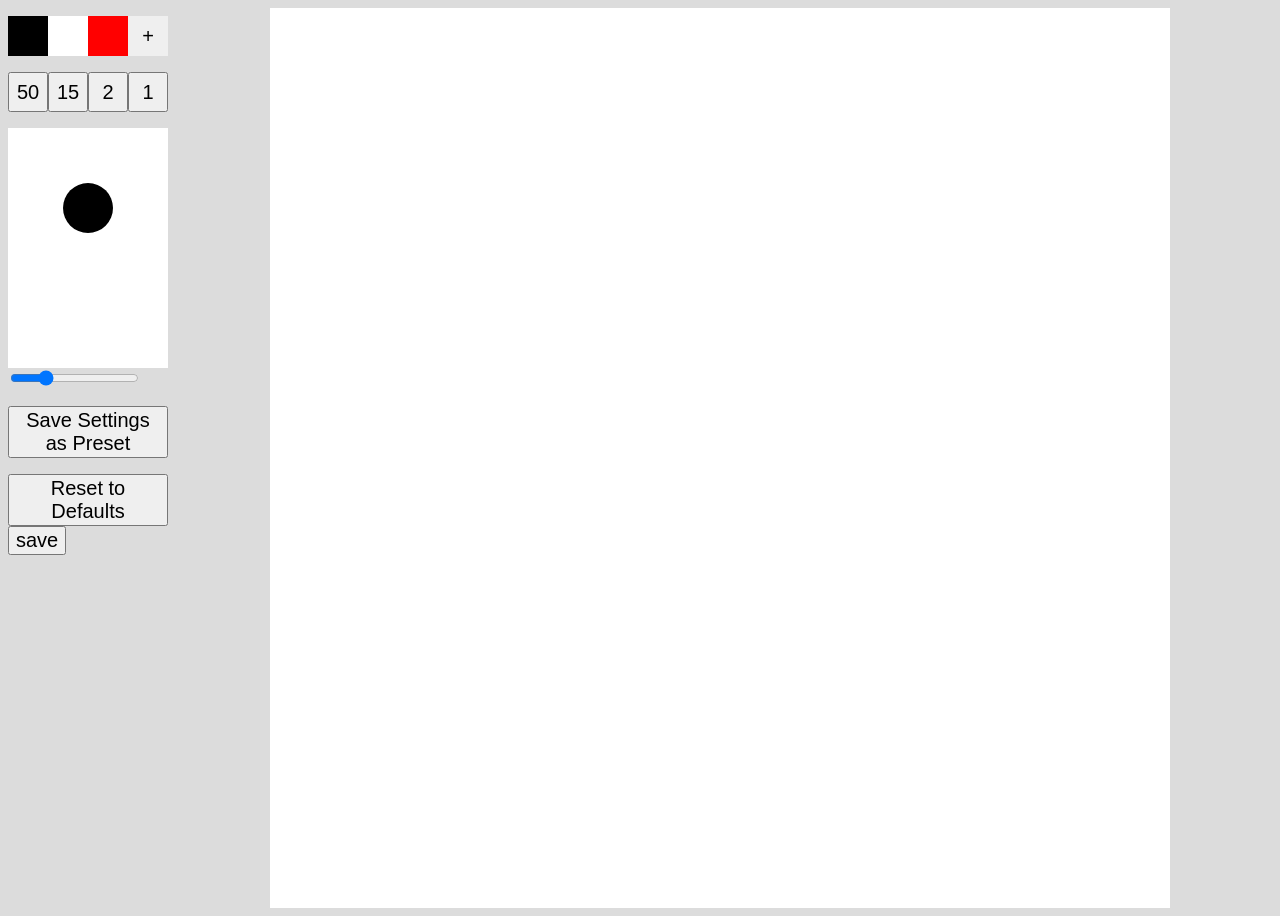
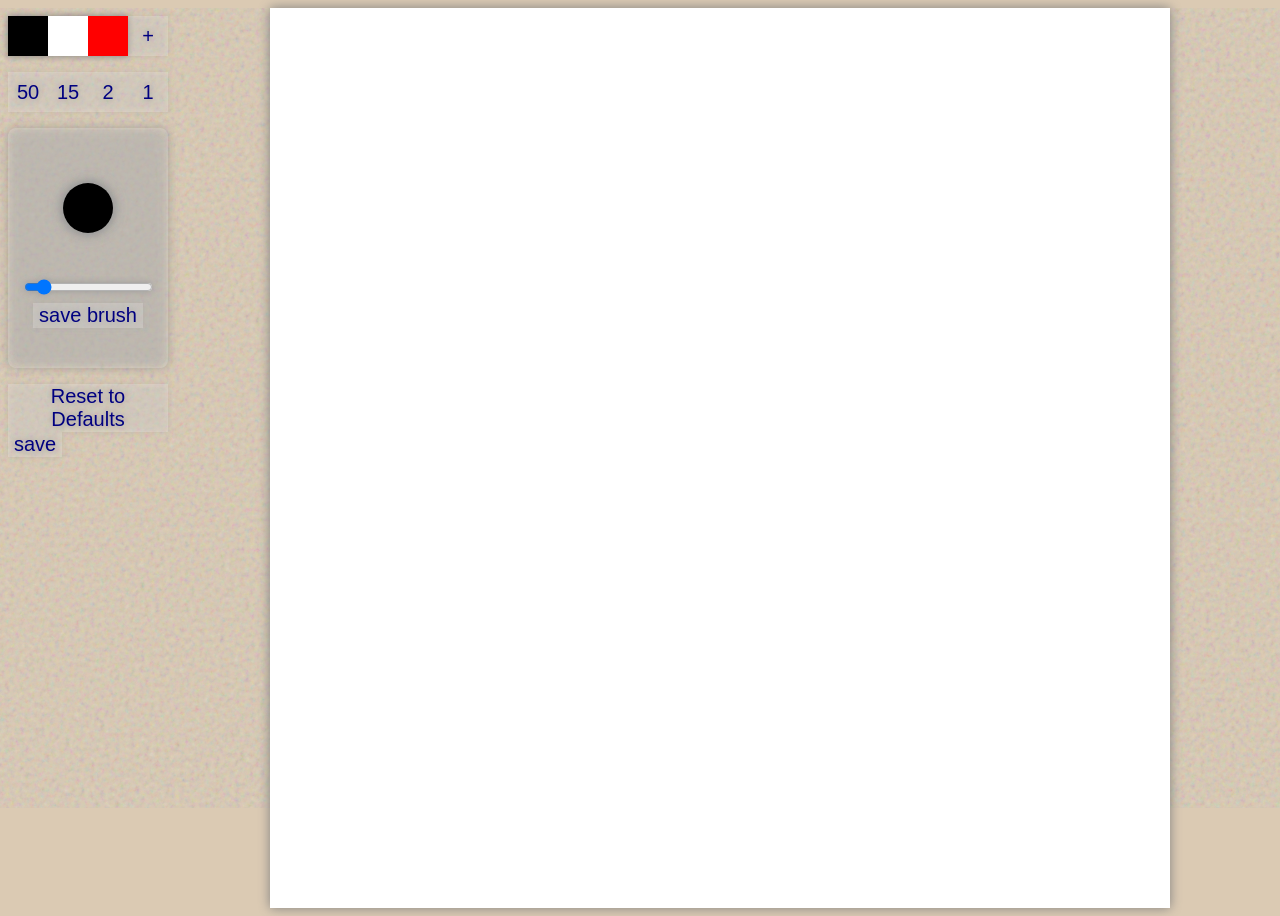
Before and after one commit to cyan-oj/minxel_vanilla, a website built with webpack: page index.html in a window 1280 px wide. Built offline with Linux system fonts and the light colour scheme.

Commit message:
css styling updates

```diff
--- a/index.html
+++ b/index.html
@@ -9,13 +9,24 @@
   <title>oh no it's ugly</title>
 </head>
 <body>
+  <svg xmlns="http://www.w3.org/2000/svg">
+    <filter id='noiseFilter'>
+      <feTurbulence
+        type='fractalNoise'
+        baseFrequency='0.2'
+        numOctaves='3'
+        stitchTiles='stitch' />
+    </filter>
+    <rect width='100%' height='100%' filter='url(#noiseFilter)' />
+  </svg>
+
   <h2 id="errorprompt"></h2>
   <div id="toolboxes">
     <div id="palettebox" class="toolbox"></div>
 
     <div id="brushbox" class="toolbox"></div>
 
-    <div id="colorSliders" style="display:none">
+    <div id="colorSliders">
       <div class="slider">
         <input id="red" type="range" min="0" max="255" value="100">
       </div>
@@ -30,11 +41,11 @@
 
     <div id="brushsettings" class="toolbox">
       <canvas id="brushDisplay" width="160" height="240"></canvas>
-      <div class="slider">
+      <div id="sizeSettings">
         <input id="brushSlider" type="range" min="0" max="200" value="100" oninput="sizeDisplay.innerText = this.value">
         <p id="sizeDisplay"></p>
-      </div>
-      <button id="savebrush" class="settingsbutton">Save Settings as Preset</button>
+        <button id="savebrush" class="settingsbutton">save brush</button>
+    </div>
     </div>
 
     <div id="layerbox" class="toolbox">
--- a/src/canvas.scss
+++ b/src/canvas.scss
@@ -2,13 +2,22 @@ body {
   display: flex;
   flex-wrap: wrap;
   justify-content: center;
-  background-color: gainsboro;
+  background-color: rgb(219, 202, 179);
 }
 
 canvas {
   //position: relative;
   margin: 0 auto;
   background-color: white;
+  filter: drop-shadow(0 0 1.5mm gray);
+}
+
+svg {
+  position: fixed;
+  width: 100%;
+  height: 100%;
+  z-index: -1;
+  opacity: 35%;
 }
 
 button {
@@ -17,20 +26,24 @@ button {
   height: 40px;
   font-size: 20px;
   box-sizing: border-box;
+  background-color: rgba(255, 255, 255, .2);
+  color: navy;
+  border: none;
 }
 
 button:hover {
   width: 48px;
   height: 48px;
-  //border: solid 4px white;
   border-radius: 8px;
   margin: -4px;
   z-index: 100;
 }
 
+button.brush:hover {
+  background-color: aquamarine;
+}
+
 #toolboxes {
- // top: 0;
-  //right: 0;
   width: 160px;
   display: flex;
   flex-wrap: wrap;
@@ -44,6 +57,7 @@ button:hover {
   margin: 8px 0px 8px 0px;
   align-items: center;
   width: inherit;
+  filter: drop-shadow(0 0 1mm gray);
 }
 
 .settingsbutton {
@@ -61,6 +75,24 @@ button.settingsbutton:hover {
   border: none;
 }
 
-// #colorSliders {
-//   display: none;
-// }
+#colorSliders {
+  display: none;
+}
+
+#brushsettings {
+  position: relative;
+}
+
+div#sizeSettings {
+  position: absolute;
+  bottom: 40px;
+  z-index: 100;
+  justify-content: center;
+  display: flex;
+  flex-wrap: wrap;
+}
+
+canvas#brushDisplay {
+  border-radius: 8px;
+  background-color: rgba(255, 255, 255, .2);
+}
--- a/src/index.js
+++ b/src/index.js
@@ -14,6 +14,7 @@ const bCtx = brushDisplay.getContext('2d');
 
 const toolboxes = document.getElementById("toolboxes");
 const sliders = document.getElementById("colorSliders");
+const sizeSlider = document.getElementById("brushSlider");
 const red = document.getElementById("red");
 const green = document.getElementById("green");
 const blue = document.getElementById("blue");
@@ -137,6 +138,8 @@ let options = {
 // set up initial canvas
 const workSpace = new WorkSpace(options);
 
+const biggestSide = options.width > options.height ? options.width : options.height;
+sizeSlider.max = Math.floor(biggestSide/2);
 setBrushDisplay();
 
 function saveFile() { // need to bind to context?
@@ -156,7 +159,7 @@ function setBrushDisplay() {
   brushSlider.value = Number(workSpace.brush.size);
   let radius = Math.ceil(Number(workSpace.brush.size))/2;
   let color = workSpace.palette.activeColor;
-  bCtx.clearRect(0, 0, 200, 200)
+  bCtx.clearRect(0, 0, 160, 240)
   bCtx.beginPath();
   bCtx.fillStyle = color;
   //debugger;
```
Also changed, not shown: dist/main.css, dist/main.js.
